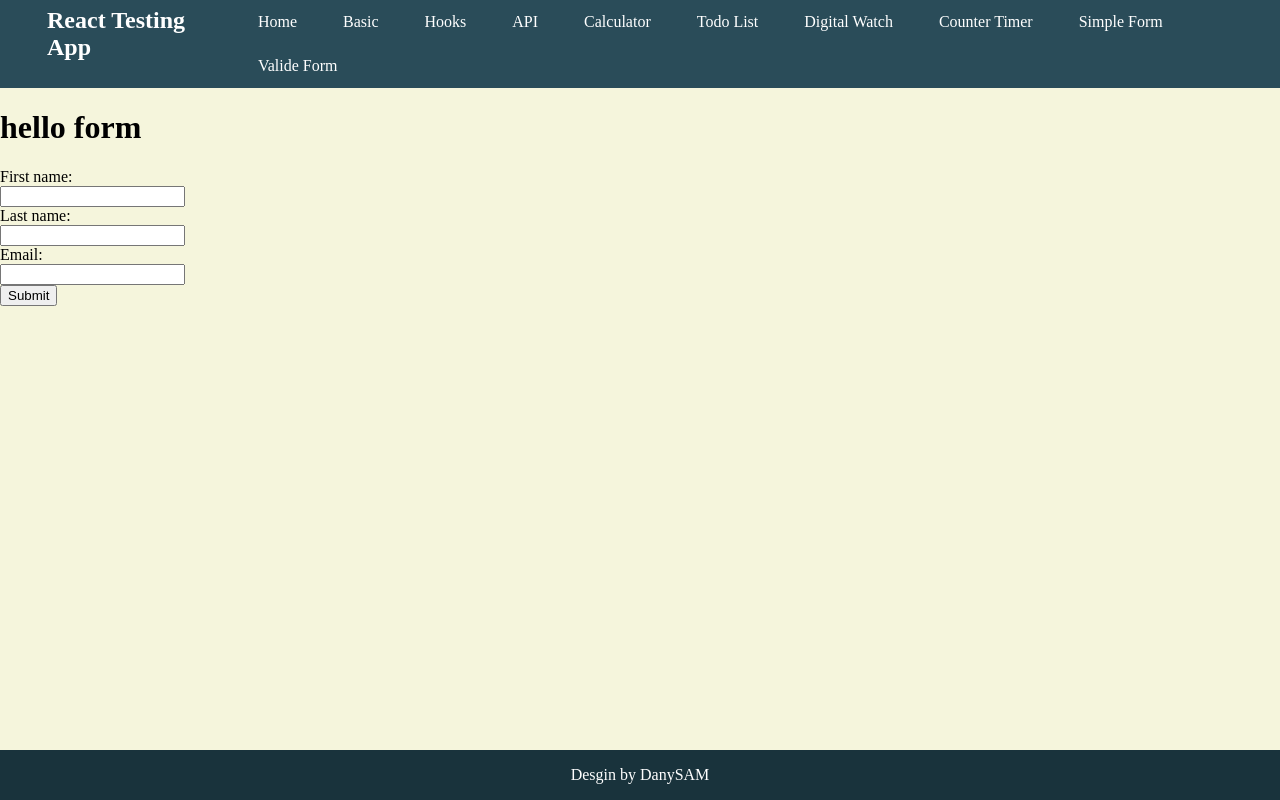
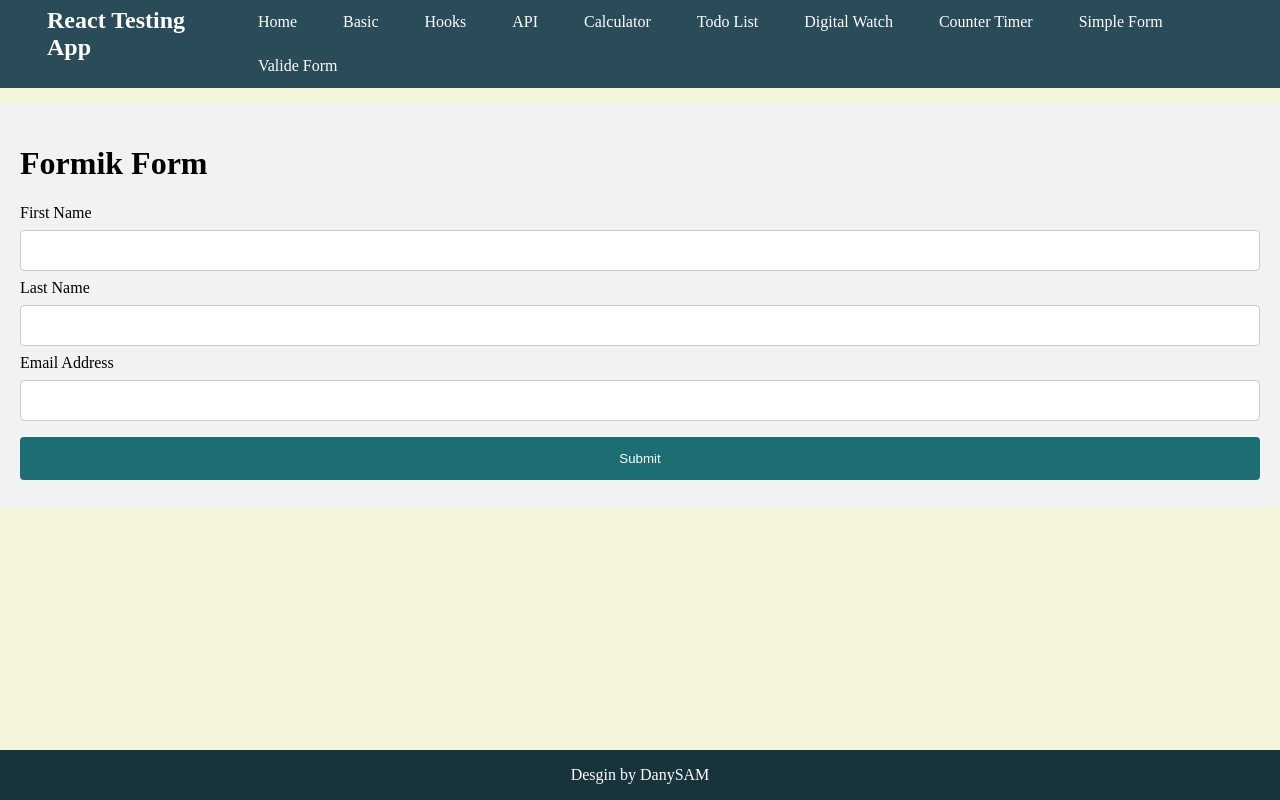
Before and after one commit to syedmomin/testing-app, a React (Create React App) app: page /spform in a window 1280 px wide. Built offline with nearby package versions, Linux system fonts and the light colour scheme.

Commit message:
formik form

```diff
--- a/package.json
+++ b/package.json
@@ -7,6 +7,7 @@
     "@testing-library/jest-dom": "^5.16.5",
     "@testing-library/react": "^13.4.0",
     "@testing-library/user-event": "^13.5.0",
+    "formik": "^2.2.9",
     "gh-pages": "^4.0.0",
     "react": "^18.2.0",
     "react-dom": "^18.2.0",
--- a/src/Component/form/Form.css
+++ b/src/Component/form/Form.css
@@ -0,0 +1,26 @@
+.fromdiv{
+    border-radius: 5px;
+    background-color: #f2f2f2;
+    padding: 20px;
+  }
+
+  .inputField{
+    width: 100%;
+    padding: 12px 20px;
+    margin: 8px 0;
+    display: inline-block;
+    border: 1px solid #ccc;
+    border-radius: 4px;
+    box-sizing: border-box;
+  }
+
+  .formResult{
+    width: 100%;
+    background-color: #1c6e74;
+    color: white;
+    padding: 14px 20px;
+    margin: 8px 0;
+    border: none;
+    border-radius: 4px;
+    cursor: pointer;
+  }
--- a/src/Component/form/Form.jsx
+++ b/src/Component/form/Form.jsx
@@ -1,20 +1,56 @@
 import React from 'react'
+import './Form.css'
+import { useFormik } from 'formik';
+
 
 const NormalForm = () => {
 
+    const formik = useFormik({
+        initialValues: {
+            firstName: '',
+            lastName: '',
+            email: '',
+        },
+        onSubmit: values => {
+            alert(JSON.stringify(values, null, 2));
+        },
+    });
 
     return (
         <>
-            <h1>hello form</h1>
-            <form>
-                <label>First name:</label><br/>
-                <input type="text" /><br/>
-                <label>Last name:</label><br/>
-                <input type="text" /><br/>
-                <label>Email:</label><br/>
-                <input type="text" /><br/>
-                <button>Submit</button>
-            </form>
+            <div className='fromdiv'>
+                <h1>Formik Form</h1>
+                <form onSubmit={formik.handleSubmit}>
+                    <label htmlFor="firstName">First Name</label>
+                    <input
+                        type="text"
+                        className='inputField'
+                        onChange={formik.handleChange}
+                        value={formik.values.firstName}
+                    />
+                    <br />
+                    <label htmlFor="lastName">Last Name</label>
+                    <input
+                        type="text"
+                        className='inputField'
+                        onChange={formik.handleChange}
+                        value={formik.values.lastName}
+                    />
+                    <br />
+
+                    <label htmlFor="email">Email Address</label>
+                    <input
+                        type="email"
+                        className='inputField'
+                        onChange={formik.handleChange}
+                        value={formik.values.email}
+                    />
+                    <br />
+
+                    <button type="submit"
+                        className='formResult'>Submit</button>
+                </form>
+            </div>
         </>
     )
 }
--- a/src/Component/timer/Timer.jsx
+++ b/src/Component/timer/Timer.jsx
@@ -90,15 +90,13 @@ const Countimer = () => {
     // }
     // counter > 0 && setTimeout(() => setCounter(counter - 1), 1000);
     useEffect(() => {
-         onClickReset = () => {
         setTimeout(() => setCounter(counter + 1), 1000);
-        }
     }, [counter]);
     return (
         <div className="mainTimer">
             {/* <h2>{counter.hour+":"+counter.mint+":"+counter.sec}</h2> */}
             <h2>{counter}</h2>
-            <button onClick={onClickReset} className='timerButton'>Start</button>
+            {/* <button onClick={onClickReset} className='timerButton'>Start</button> */}
         </div>
     )
 }
```
Also changed, not shown: 1 other file (tests, documents, lock files or other folders).
